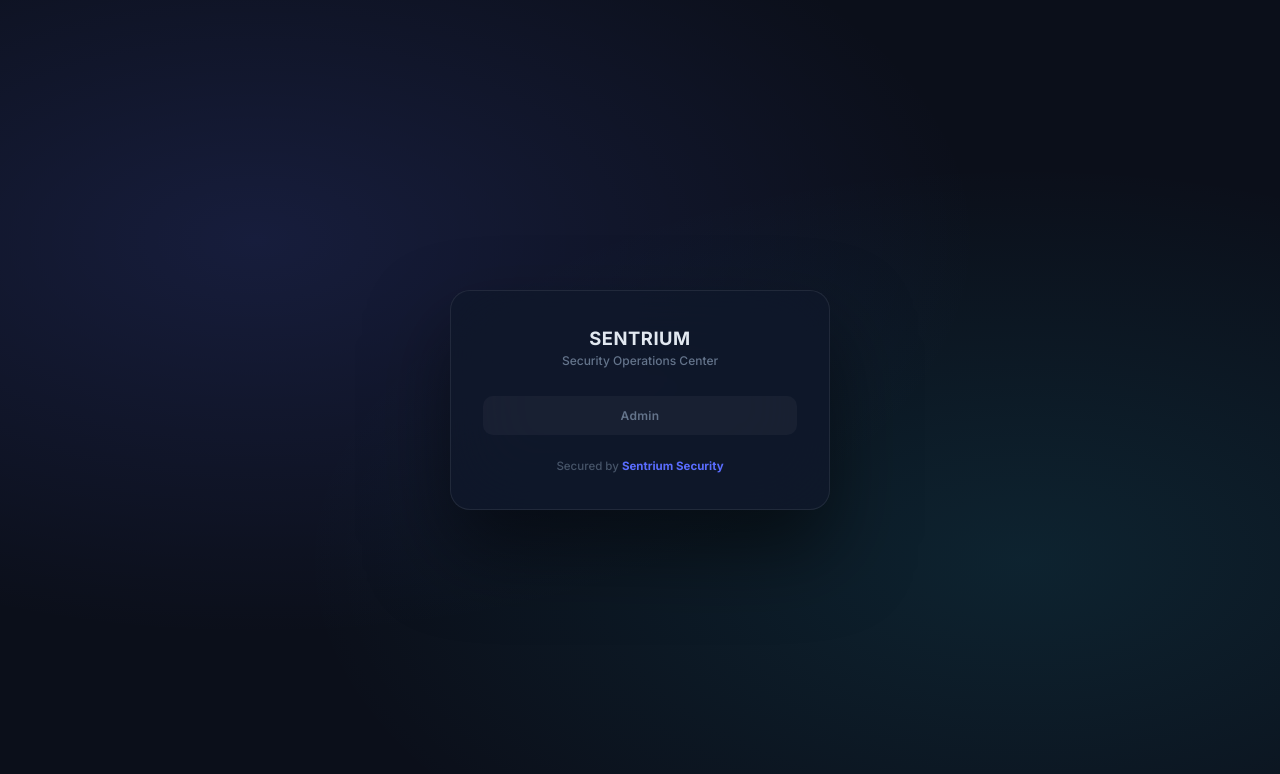
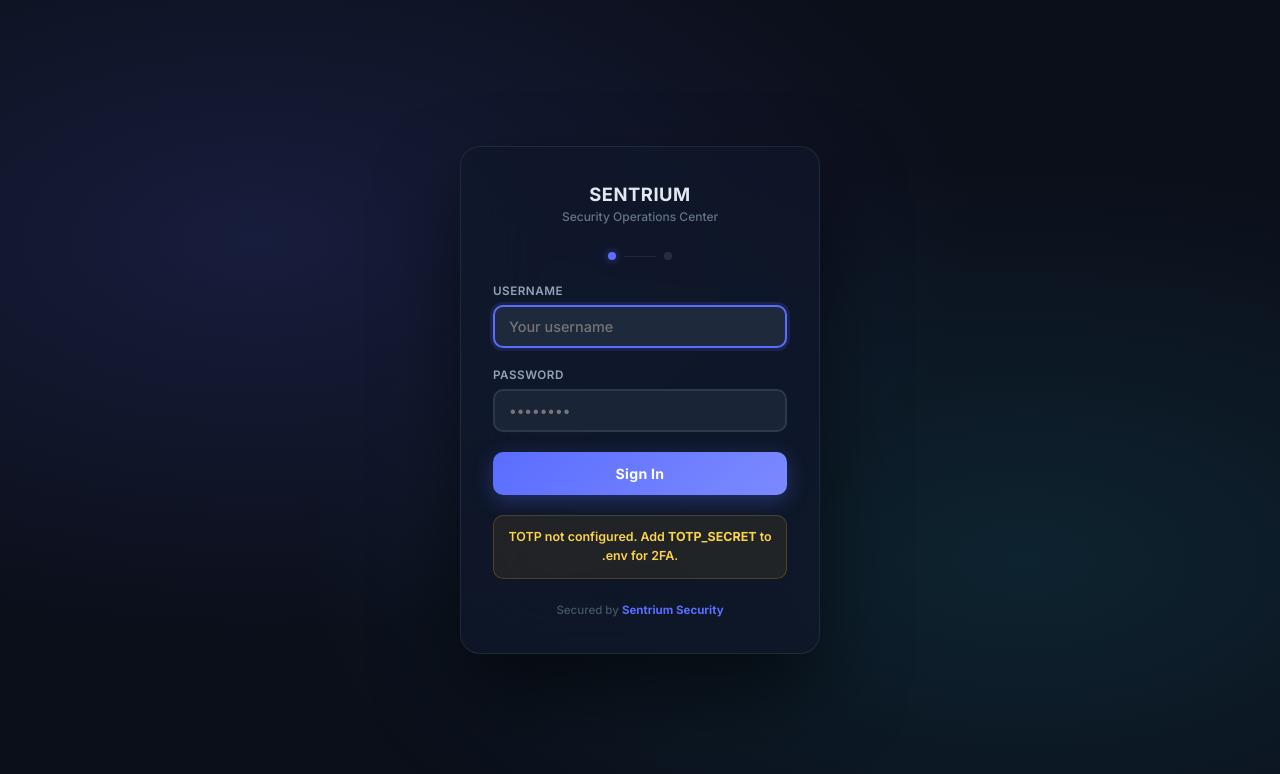
Before and after one commit to Athena-Olymph/dash, a FastAPI app: page /login in a window 1280 px wide. Shown: the top 774 px of the page. Run offline with FastAPI, Linux system fonts and the light colour scheme.

Commit message:
Update login.html

```diff
--- a/soc_dashboard/templates/login.html
+++ b/soc_dashboard/templates/login.html
@@ -15,30 +15,29 @@
                               radial-gradient(at 80% 70%, rgba(34, 211, 238, 0.1) 0, transparent 50%);
             color: #E2E8F0; overflow: hidden;
         }
-        .login-container { width: 100%; max-width: 420px; padding: 0 20px; }
+        .login-container { width: 100%; max-width: 400px; padding: 0 20px; }
         .login-card {
             background: rgba(15,23,42,0.75); backdrop-filter: blur(40px);
             border: 1px solid rgba(255,255,255,0.08); border-radius: 20px;
             padding: 36px 32px; box-shadow: 0 40px 80px rgba(0,0,0,0.5);
+            animation: fadeUp 0.45s ease forwards;
         }
+        @keyframes fadeUp { from { opacity: 0; transform: translateY(16px); } to { opacity: 1; transform: translateY(0); } }
         .brand { text-align: center; margin-bottom: 28px; }
         .brand h1 { font-size: 1.15rem; font-weight: 700; letter-spacing: 0.5px; color: #E2E8F0; text-transform: uppercase; }
         .brand p { font-size: 0.75rem; color: #64748B; font-weight: 500; margin-top: 4px; }
 
-        .tabs { display: flex; gap: 2px; margin-bottom: 24px; background: rgba(255,255,255,0.04); border-radius: 10px; padding: 3px; }
-        .tab {
-            flex: 1; padding: 9px 6px; text-align: center; font-size: 0.75rem; font-weight: 600;
-            border-radius: 8px; cursor: pointer; transition: all 0.2s; border: none;
-            background: transparent; color: #64748B; font-family: inherit; letter-spacing: 0.3px;
-        }
-        .tab:hover { color: #94A3B8; }
-        .tab.active { background: rgba(90,109,255,0.2); color: #A5B4FC; }
+        .step-indicator { display: flex; align-items: center; justify-content: center; gap: 8px; margin-bottom: 24px; }
+        .step-dot { width: 8px; height: 8px; border-radius: 50%; background: rgba(255,255,255,0.1); transition: all 0.3s; }
+        .step-dot.active { background: #5A6DFF; box-shadow: 0 0 8px rgba(90,109,255,0.5); }
+        .step-line { width: 32px; height: 1px; background: rgba(255,255,255,0.08); }
+        .step-dot.done { background: #34D399; }
 
-        .form-panel { display: none; }
-        .form-panel.active { display: block; }
+        .form-step { display: none; }
+        .form-step.active { display: block; }
 
         .form-group { margin-bottom: 20px; }
-        .form-group label { display: block; font-size: 0.75rem; font-weight: 600; color: #94A3B8; margin-bottom: 8px; text-transform: uppercase; letter-spacing: 0.6px; }
+        .form-group label { display: block; font-size: 0.73rem; font-weight: 600; color: #94A3B8; margin-bottom: 7px; text-transform: uppercase; letter-spacing: 0.5px; }
 
         input[type="text"], input[type="password"] {
             width: 100%; padding: 11px 14px; font-size: 0.9rem; font-weight: 500;
@@ -52,7 +51,8 @@
         .otp-d { width: 48px; height: 54px; text-align: center; font-size: 1.35rem; font-weight: 700; font-family: 'Inter', monospace; color: #F1F5F9; background: rgba(30,41,59,0.8); border: 2px solid rgba(100,116,139,0.25); border-radius: 10px; outline: none; transition: all 0.2s; caret-color: #5A6DFF; }
         .otp-d:focus { border-color: #5A6DFF; box-shadow: 0 0 0 3px rgba(90,109,255,0.15); }
 
-        .error-msg { background: rgba(244,63,94,0.1); border: 1px solid rgba(244,63,94,0.25); color: #FDA4AF; padding: 10px 14px; border-radius: 10px; font-size: 0.8rem; font-weight: 600; text-align: center; margin-bottom: 16px; }
+        .error-msg { background: rgba(244,63,94,0.1); border: 1px solid rgba(244,63,94,0.25); color: #FDA4AF; padding: 10px 14px; border-radius: 10px; font-size: 0.8rem; font-weight: 600; text-align: center; margin-bottom: 16px; animation: shake 0.4s ease; }
+        @keyframes shake { 0%,100% { transform: translateX(0); } 25% { transform: translateX(-6px); } 75% { transform: translateX(6px); } }
 
         .btn {
             width: 100%; padding: 13px; border: none; border-radius: 10px;
@@ -65,10 +65,20 @@
         .btn:active { transform: translateY(0); }
         .btn:disabled { opacity: 0.5; cursor: not-allowed; transform: none !important; }
 
+        .btn-outline {
+            width: 100%; padding: 11px; margin-top: 10px; border: 1px solid rgba(255,255,255,0.1);
+            border-radius: 10px; font-size: 0.8rem; font-weight: 600; font-family: inherit;
+            cursor: pointer; transition: all 0.2s; background: transparent; color: #64748B;
+        }
+        .btn-outline:hover { background: rgba(255,255,255,0.04); color: #94A3B8; }
+
         .footer { text-align: center; margin-top: 24px; font-size: 0.72rem; color: #475569; font-weight: 500; }
         .footer span { color: #5A6DFF; font-weight: 700; }
 
         .config-warning { background: rgba(251,191,36,0.08); border: 1px solid rgba(251,191,36,0.2); color: #FCD34D; padding: 12px 14px; border-radius: 10px; font-size: 0.78rem; font-weight: 600; text-align: center; margin-bottom: 16px; line-height: 1.5; }
+
+        .totp-info { text-align: center; font-size: 0.78rem; color: #64748B; margin-bottom: 18px; line-height: 1.5; }
+        .totp-info strong { color: #94A3B8; }
 
         @media(max-width:480px) {
             .login-card { padding: 28px 20px; }
@@ -89,26 +99,35 @@
             <div class="error-msg">{{ error }}</div>
             {% endif %}
 
-            {% if not totp_configured and mode == "admin" %}
-            <div class="config-warning">TOTP not configured. Add <strong>TOTP_SECRET</strong> to .env.</div>
-            {% endif %}
-
-            <!-- Tabs -->
-            <div class="tabs">
-                <button class="tab {{ 'active' if mode == 'admin' else '' }}" data-mode="admin" onclick="switchMode('admin')">Admin</button>
-                {% if clients_configured %}
-                <button class="tab {{ 'active' if mode == 'client' else '' }}" data-mode="client" onclick="switchMode('client')">Client</button>
-                {% endif %}
-                {% if analysts_configured %}
-                <button class="tab {{ 'active' if mode == 'analyst' else '' }}" data-mode="analyst" onclick="switchMode('analyst')">Analyst</button>
-                {% endif %}
+            <!-- Step indicator -->
+            <div class="step-indicator">
+                <span class="step-dot {{ 'active' if step == 'credentials' else 'done' if step == 'totp' else '' }}" data-step="1"></span>
+                <span class="step-line"></span>
+                <span class="step-dot {{ 'active' if step == 'totp' else '' }}" data-step="2"></span>
             </div>
 
             <form method="POST" action="/login" id="login-form">
-                <input type="hidden" name="login_mode" id="login-mode" value="{{ mode }}">
+                <input type="hidden" name="step" value="{{ step }}">
 
-                <!-- Admin Panel (TOTP) -->
-                <div class="form-panel {{ 'active' if mode == 'admin' else '' }}" id="panel-admin">
+                <!-- Step 1: Credentials -->
+                <div class="form-step {{ 'active' if step == 'credentials' else '' }}" id="step-credentials">
+                    <div class="form-group">
+                        <label>Username</label>
+                        <input type="text" name="username" id="username" placeholder="Your username" autocomplete="off" value="{{ username if username else '' }}" autofocus>
+                    </div>
+                    <div class="form-group">
+                        <label>Password</label>
+                        <input type="password" name="password" id="password" placeholder="••••••••">
+                    </div>
+                    <button type="submit" class="btn">Sign In</button>
+                </div>
+
+                <!-- Step 2: TOTP (admin only) -->
+                <div class="form-step {{ 'active' if step == 'totp' else '' }}" id="step-totp">
+                    <div class="totp-info">
+                        Authenticator code required for <strong>{{ username }}</strong>
+                    </div>
+                    <input type="hidden" name="username" value="{{ username }}">
                     <div class="form-group">
                         <label>Verification Code</label>
                         <div class="otp-row" id="otp-row">
@@ -121,45 +140,28 @@
                         </div>
                         <input type="hidden" name="totp_code" id="totp_code">
                     </div>
-                    <button type="submit" class="btn">Authenticate</button>
-                </div>
-
-                <!-- Client Panel -->
-                <div class="form-panel {{ 'active' if mode == 'client' else '' }}" id="panel-client">
-                    <div class="form-group">
-                        <label>Username</label>
-                        <input type="text" name="username" id="client-user" placeholder="e.g. acme-corp" autocomplete="off">
-                    </div>
-                    <div class="form-group">
-                        <label>Password</label>
-                        <input type="password" name="password" id="client-pass" placeholder="••••••••">
-                    </div>
-                    <button type="submit" class="btn">Access Dashboard</button>
-                </div>
-
-                <!-- Analyst Panel -->
-                <div class="form-panel {{ 'active' if mode == 'analyst' else '' }}" id="panel-analyst">
-                    <div class="form-group">
-                        <label>Username</label>
-                        <input type="text" name="username" id="analyst-user" placeholder="e.g. soc-analyst" autocomplete="off">
-                    </div>
-                    <div class="form-group">
-                        <label>Password</label>
-                        <input type="password" name="password" id="analyst-pass" placeholder="••••••••">
-                    </div>
-                    <button type="submit" class="btn">Access Portal</button>
+                    <button type="submit" class="btn">Verify</button>
+                    <button type="button" class="btn-outline" onclick="backToCredentials()">Back to sign in</button>
                 </div>
             </form>
+
+            {% if not totp_configured %}
+            <div class="config-warning" style="margin-top:20px;">TOTP not configured. Add <strong>TOTP_SECRET</strong> to .env for 2FA.</div>
+            {% endif %}
 
             <div class="footer">Secured by <span>Sentrium Security</span></div>
         </div>
     </div>
 
     <script>
-        function switchMode(mode) {
-            document.getElementById('login-mode').value = mode;
-            document.querySelectorAll('.tab').forEach(t => t.classList.toggle('active', t.dataset.mode === mode));
-            document.querySelectorAll('.form-panel').forEach(p => p.classList.toggle('active', p.id === 'panel-' + mode));
+        function backToCredentials() {
+            const form = document.getElementById('login-form');
+            document.getElementById('step-credentials').classList.add('active');
+            document.getElementById('step-totp').classList.remove('active');
+            document.querySelectorAll('.step-dot')[0].className = 'step-dot active';
+            document.querySelectorAll('.step-dot')[1].className = 'step-dot';
+            form.querySelector('[name="step"]').value = 'credentials';
+            document.getElementById('username').focus();
         }
 
         // OTP auto-advance
@@ -169,7 +171,7 @@
 
         function updateOtp() {
             hi.value = Array.from(otps).map(d => d.value).join('');
-            if (hi.value.length === 6) form.submit();
+            if (hi.value.length === 6) { form.submit(); }
         }
 
         otps.forEach((d, i) => {
@@ -191,12 +193,6 @@
                 else if (otps[s.length]) otps[s.length].focus();
             });
         });
-
-        // Focus first field based on active panel
-        document.addEventListener('DOMContentLoaded', () => {
-            const active = document.querySelector('.form-panel.active');
-            if (active) active.querySelector('input:not([type=hidden])')?.focus();
-        });
     </script>
 </body>
 </html>
```
